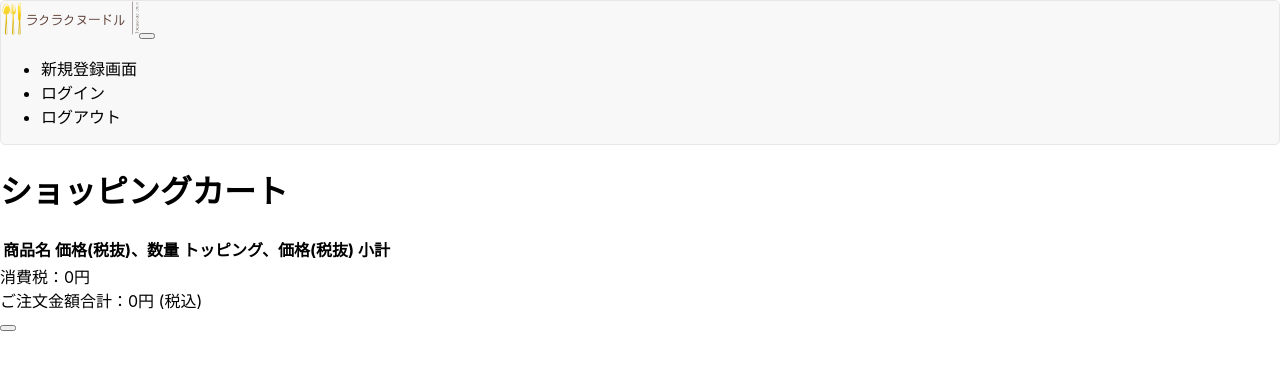
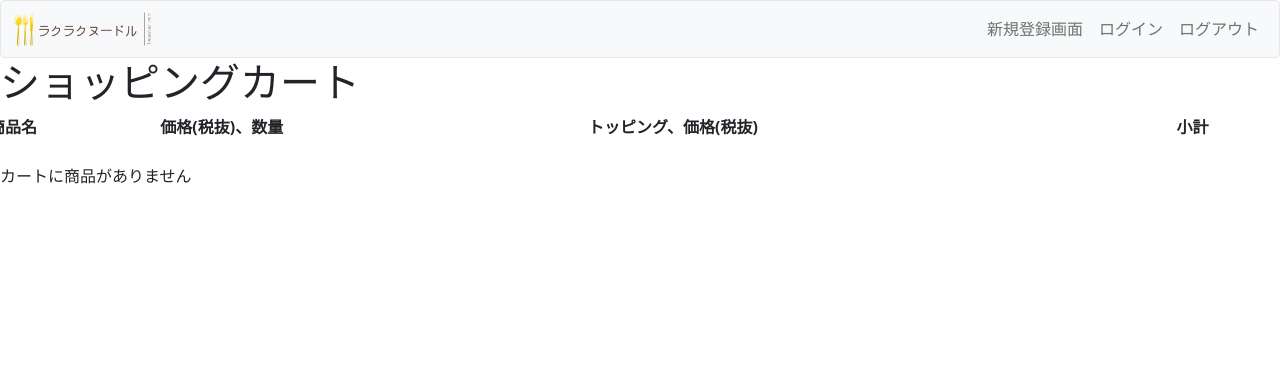
Before and after one commit to watanabekanako/ec-202207d, a Next.js app: page /items/cartPage in a window 1280 px wide. Shown: the top 370 px of the page. Built offline with nearby package versions, Linux system fonts and the light colour scheme; data requests are answered from the project's data file.

Commit message:
商品がカートにありません、表示表示

```diff
--- a/src/compornents/cart.tsx
+++ b/src/compornents/cart.tsx
@@ -2,28 +2,11 @@ import Head from 'next/head';
 import Link from 'next/link';
 import useSWR, { useSWRConfig } from 'swr';
 import Image from 'next/image';
-import { useState } from 'react';
-import { useRouter } from "next/router";
+import { useState, useEffect } from 'react';
+import { useRouter } from 'next/router';
+import 'bootstrap/dist/css/bootstrap.min.css';
 
 const fetcher = (url: any) => fetch(url).then((res) => res.json());
-
-const Total = (props: any) => {
-  let tax = props.total * 0.1;
-  let totalPrice = tax + props.total;
-  return (
-    <div className="row">
-      <div className="col-xs-offset-2 col-xs-8">
-        <div className="form-group text-center">
-          <span id="total-price">消費税：{tax}円</span>
-          <br />
-          <span id="total-price">
-            ご注文金額合計：{totalPrice}円 (税込)
-          </span>
-        </div>
-      </div>
-    </div>
-  );
-};
 
 function CartPage() {
   const router = useRouter();
@@ -34,22 +17,57 @@ function CartPage() {
     fetcher
   );
 
-  const [datas, setDatas] = useState('none');
+  const [moji, setMoji] = useState('none');
+  const [botan, setBotan] = useState('none');
+
+  useEffect(() => {
+    if (data && data.length < 1) {
+      console.log('文字表示');
+      setMoji('block');
+    } else {
+      console.log('文字表示しない');
+      setMoji('none');
+    }
+
+    if (data && data.length >= 1) {
+      console.log('ボタン表示');
+      setBotan('block');
+    } else {
+      console.log('ボタン表示しない');
+      setBotan('none');
+    }
+  });
+
+
   if (error) return <div>failed to load</div>;
   if (!data) return <div>loading...</div>;
 
-  // if (data.length < 1) {
-  //   setDatas('block')
-  // } else {
-  //   setDatas('none')
-  // }
 
-  //   if(data.length >= 1){
-  //     setDatas('block')
-  // }else{
-  //   setDatas('none')
-  // }
-
+  const Total = (props: any) => {
+    let tax = props.total * 0.1;
+    let totalPrice = tax + props.total;
+    return (
+      <div className="row">
+        <div className="col-xs-offset-2 col-xs-8">
+          <div className="form-group text-center">
+            <span
+              // id="total-price"
+              style={{ display: botan }}
+            >
+              消費税：{tax}円
+            </span>
+            <br />
+            <span
+              style={{ display: botan }}
+              // id="total-price"
+            >
+              ご注文金額合計：{totalPrice}円 (税込)
+            </span>
+          </div>
+        </div>
+      </div>
+    );
+  };
   return (
     <>
       <Head>
@@ -61,7 +79,7 @@ function CartPage() {
       <div className="row">
         <table className="striped">
           <thead>
-            <tr key={""}>
+            <tr key={''}>
               <th className="cart-table-th">商品名</th>
               <th>価格(税抜)、数量</th>
               <th>トッピング、価格(税抜)</th>
@@ -72,7 +90,7 @@ function CartPage() {
           <tbody>
             {data.map((cartitem: any) => {
               return (
-                <tr key={""}>
+                <tr key={''}>
                   <td className="cart-item-name">
                     <div className="cart-item-icon">
                       <Image
@@ -92,6 +110,19 @@ function CartPage() {
                   </td>
 
                   <td>
+                    {cartitem.options
+                      .filter((option: any) => option)
+                      .map((option: any, index: any) => {
+                        return (
+                          // <li key={index}>{option}&nbsp;200円</li>
+                          <li key={index}>
+                            {option?.name}: {option?.price}円 ×
+                            {option?.quantity}
+                          </li>
+                        );
+                      })}
+                  </td>
+                  {/* <td>
                     {cartitem.options.map(
                       (option: any, index: any) => {
                         return (
@@ -99,7 +130,7 @@ function CartPage() {
                         );
                       }
                     )}
-                  </td>
+                  </td> */}
 
                   <td>
                     <span className="text-center">
@@ -116,9 +147,6 @@ function CartPage() {
                           { method: 'DELETE' }
                         ).then((res) => {
                           if (res.status === 200) {
-
-
-
                             mutate('http://localhost:8000/cartItems');
                           }
                         });
@@ -143,23 +171,25 @@ function CartPage() {
 
       <div className="row order-confirm-btn">
         {/* <Link href={`http://localhost:3000/items/order_confirm`}> */}
-          <button className="btn" type="button"
-          onClick={() =>{
+        <button
+          className="btn"
+          type="button"
+          style={{ display: botan }}
+          onClick={() => {
             let cookie = document.cookie;
-            if(cookie.includes("userId")){
-              router.push("/items/order_confirm");
-            }else{
-              router.push("/items/loginpage");
-              document.cookie="status=shopping"
+            if (cookie.includes('userId')) {
+              router.push('/items/order_confirm');
+            } else {
+              router.push('/items/loginpage');
+              document.cookie = 'status=shopping';
             }
-
           }}
-          >
-            <span style={{ display: datas }}>注文に進む</span>
-          </button>
+        >
+          <span>注文に進む</span>
+        </button>
         {/* </Link> */}
       </div>
-      <p id="noneItem" style={{ display: datas }}>
+      <p id="noneItem" style={{ display: moji }}>
         カートに商品がありません
       </p>
     </>
--- a/src/pages/items/cartPage.tsx
+++ b/src/pages/items/cartPage.tsx
@@ -1,6 +1,7 @@
 import Head from 'next/head';
 import CartPage from '../../compornents/cart';
 import { Nav } from "../../compornents/nav_format"
+import 'bootstrap/dist/css/bootstrap.min.css';
 
 export default function Page() {
     return (
--- a/src/pages/items/itemList.tsx
+++ b/src/pages/items/itemList.tsx
@@ -6,6 +6,7 @@ import Image from 'next/image';
 import { isGeneratorFunction } from 'util/types';
 import Link from 'next/link';
 import { Nav } from "../../compornents/nav_format"
+import 'bootstrap/dist/css/bootstrap.min.css';
 
 const fetcher = (url: any) => fetch(url).then((res) => res.json());
 function Page() {
```
